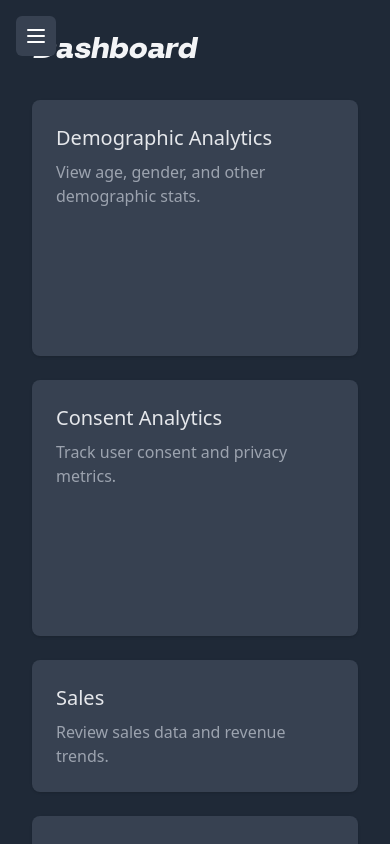
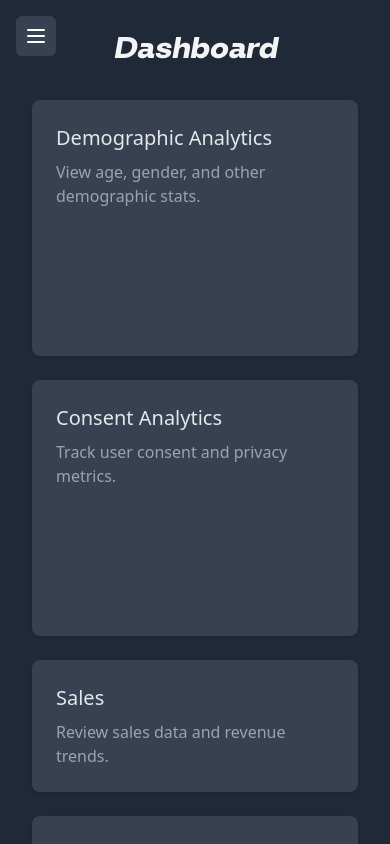
Before and after one commit to dlsntos/smart-target-admin-dashboard, a React (Vite) app: page /dashboard in a window 390 px wide. Built offline with nearby package versions, Linux system fonts and the light colour scheme.

Commit message:
adjust padding for medium screens

```diff
--- a/src/index.jsx
+++ b/src/index.jsx
@@ -3,9 +3,9 @@ import ConsentTrendChart from "./components/ConsentTrendOverTime";
 
 function Dashboard() {
   return (
-    <div className="h-full sm:ml-0 md:ml-64 bg-gray-800 p-8">
-      <h1 className="text-3xl font-lupio text-gray-100 mb-8">Dashboard</h1>
-      <div className="grid grid-rows-2 grid-cols-1 md:grid-cols-2 lg:grid-cols-3 gap-6">
+    <div className="h-full sm:ml-0 lg:ml-64 bg-gray-800 p-8">
+      <h1 className="text-3xl font-lupio text-gray-100 mb-8 text-center lg:text-left">Dashboard</h1>
+      <div className="grid grid-rows-2 grid-cols-1 md:grid-cols-2 lg:grid-cols-3 gap-6 pb-10 md:mb-0">
         <div className="h-64 bg-gray-700 rounded-lg p-6 shadow">
           <h2 className="text-xl text-gray-200 mb-2">Demographic Analytics</h2>
           <p className="text-gray-400">View age, gender, and other demographic stats.</p>
```
